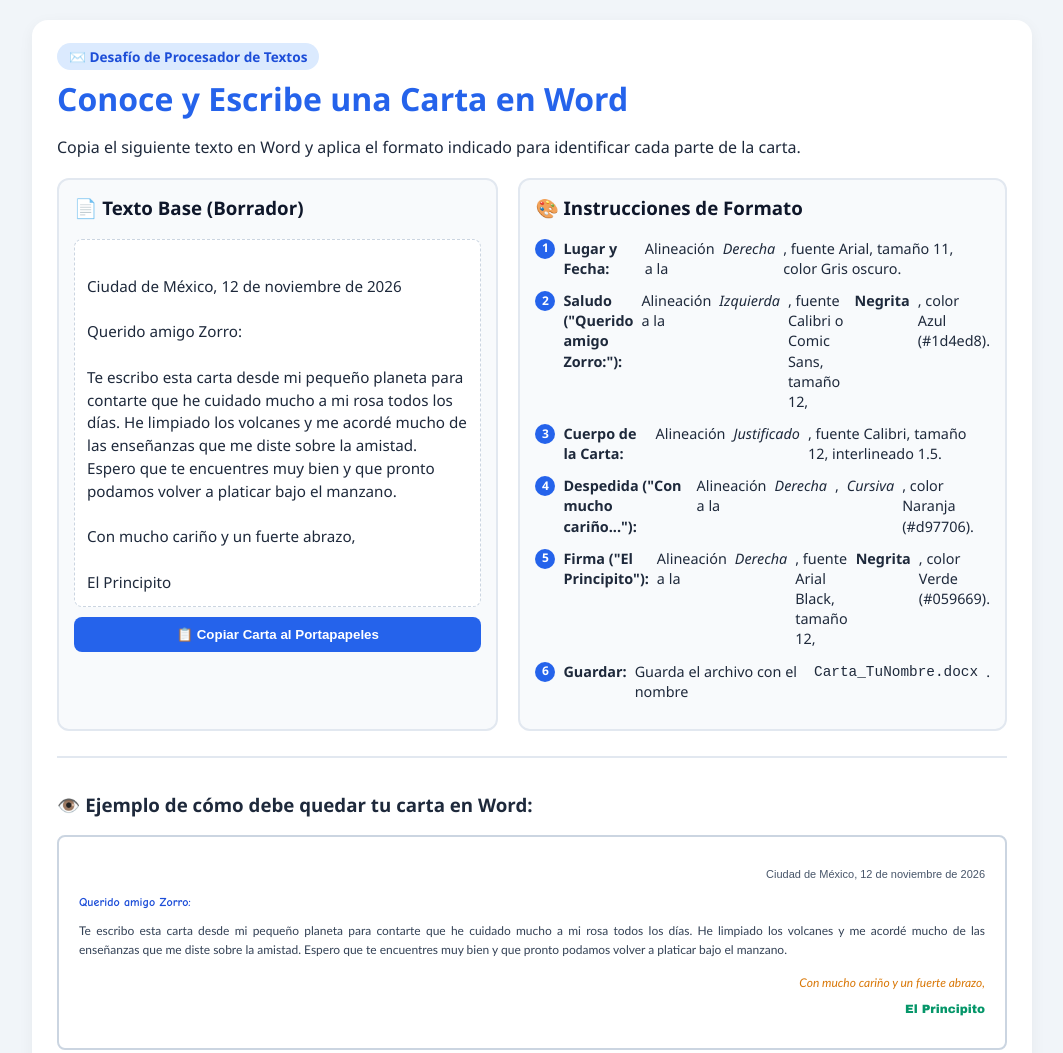
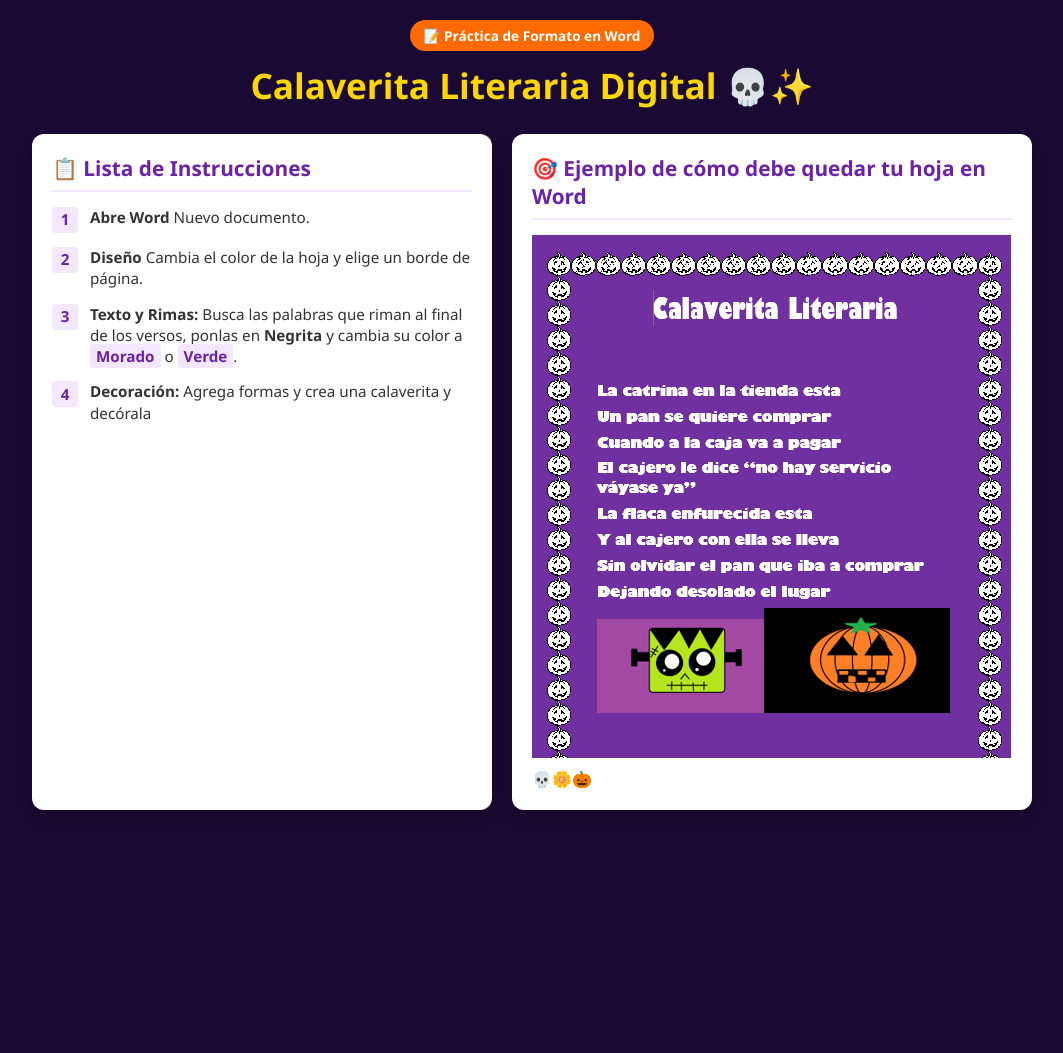
Before and after one commit to martrujillo85-svg/clase-de-inform-tica, a plain HTML site: page semana 7/index.html in a window 1280 px wide. Shown: the top 1053 px of the page, without its empty margins (108-1171 px from the left). After the commit the page ends 855 px from the top, so only its background shows below. Drawn offline with Linux system fonts and the light colour scheme.

Commit message:
semana 7 y 8

```diff
--- a/semana 7/index.html
+++ b/semana 7/index.html
@@ -3,87 +3,47 @@
 <head>
     <meta charset="UTF-8">
     <meta name="viewport" content="width=device-width, initial-scale=1.0">
-    <title>Práctica en Word: La Carta</title>
+    <title>Práctica de Word: Calaverita Literaria 💀🌼</title>
     <link rel="stylesheet" href="styles.css">
 </head>
 <body>
 
-    <div class="contenedor-practica">
+    <div class="contenedor-actividad">
         <header class="cabecera">
-            <span class="badge">✉️ Desafío de Procesador de Textos</span>
-            <h1>Conoce y Escribe una Carta en Word</h1>
-            <p>Copia el siguiente texto en Word y aplica el formato indicado para identificar cada parte de la carta.</p>
+            <span class="badge">📝 Práctica de Formato en Word</span>
+            <h1>Calaverita Literaria Digital 💀✨</h1>
         </header>
 
-        <div class="panel-practica">
-            <!-- Columna 1: Texto a Copiar -->
-            <div class="caja-panel">
-                <h3>📄 Texto Base (Borrador)</h3>
-                <div class="texto-copiar" id="texto-base">
-Ciudad de México, 12 de noviembre de 2026
-
-Querido amigo Zorro:
-
-Te escribo esta carta desde mi pequeño planeta para contarte que he cuidado mucho a mi rosa todos los días. He limpiado los volcanes y me acordé mucho de las enseñanzas que me diste sobre la amistad. Espero que te encuentres muy bien y que pronto podamos volver a platicar bajo el manzano.
-
-Con mucho cariño y un fuerte abrazo,
-
-El Principito
-                </div>
-                <button class="btn-copiar" onclick="copiarTexto()">📋 Copiar Carta al Portapapeles</button>
-            </div>
-
-            <!-- Columna 2: Lista de Instrucciones por Parte de la Carta -->
-            <div class="caja-panel">
-                <h3>🎨 Instrucciones de Formato</h3>
-                <ul class="lista-instrucciones">
+        <div class="grid-contenido">
+            <!-- Columna de Instrucciones -->
+            <div class="tarjeta instrucciones">
+                <h2>📋 Lista de Instrucciones</h2>
+                <ul class="lista-pasos">
                     <li>
-                        <span class="paso">1</span>
-                        <strong>Lugar y Fecha:</strong> Alineación a la <em>Derecha</em>, fuente Arial, tamaño 11, color Gris oscuro.
+                        <span class="paso-num">1</span>
+                        <div><strong>Abre Word</strong> Nuevo documento.</div>
                     </li>
                     <li>
-                        <span class="paso">2</span>
-                        <strong>Saludo ("Querido amigo Zorro:"):</strong> Alineación a la <em>Izquierda</em>, fuente Calibri o Comic Sans, tamaño 12, <strong>Negrita</strong>, color Azul (#1d4ed8).
+                        <span class="paso-num">2</span>
+                        <div><strong>Diseño</strong> Cambia el color de la hoja y elige un borde de página.</div>
                     </li>
                     <li>
-                        <span class="paso">3</span>
-                        <strong>Cuerpo de la Carta:</strong> Alineación <em>Justificado</em>, fuente Calibri, tamaño 12, interlineado 1.5.
+                        <span class="paso-num">3</span>
+                        <div><strong>Texto y Rimas:</strong> Busca las palabras que riman al final de los versos, ponlas en <strong>Negrita</strong> y cambia su color a <span>Morado</span> o <span>Verde</span>.</div>
                     </li>
                     <li>
-                        <span class="paso">4</span>
-                        <strong>Despedida ("Con mucho cariño..."):</strong> Alineación a la <em>Derecha</em>, <em>Cursiva</em>, color Naranja (#d97706).
-                    </li>
-                    <li>
-                        <span class="paso">5</span>
-                        <strong>Firma ("El Principito"):</strong> Alineación a la <em>Derecha</em>, fuente Arial Black, tamaño 12, <strong>Negrita</strong>, color Verde (#059669).
-                    </li>
-                    <li>
-                        <span class="paso">6</span>
-                        <strong>Guardar:</strong> Guarda el archivo con el nombre <code>Carta_TuNombre.docx</code>.
+                        <span class="paso-num">4</span>
+                        <div><strong>Decoración:</strong> Agrega formas y crea una calaverita y decórala</div>
                     </li>
                 </ul>
             </div>
-        </div>
 
-        <!-- Ejemplo final esperado -->
-        <div class="caja-ejemplo">
-            <h3>👁️ Ejemplo de cómo debe quedar tu carta en Word:</h3>
-            <div class="resultado-ejemplo">
-                <p style="text-align: right; color: #475569; font-family: Arial, sans-serif; font-size: 11px; margin-bottom: 15px;">
-                    Ciudad de México, 12 de noviembre de 2026
-                </p>
-                <p style="text-align: left; color: #1d4ed8; font-family: 'Comic Sans MS', Calibri, sans-serif; font-size: 12px; font-weight: bold; margin-bottom: 12px;">
-                    Querido amigo Zorro:
-                </p>
-                <p style="text-align: justify; color: #334155; font-family: Calibri, sans-serif; font-size: 12px; line-height: 1.6; margin-bottom: 15px;">
-                    Te escribo esta carta desde mi pequeño planeta para contarte que he cuidado mucho a mi rosa todos los días. He limpiado los volcanes y me acordé mucho de las enseñanzas que me diste sobre la amistad. Espero que te encuentres muy bien y que pronto podamos volver a platicar bajo el manzano.
-                </p>
-                <p style="text-align: right; color: #d97706; font-family: Calibri, sans-serif; font-size: 12px; font-style: italic; margin-bottom: 8px;">
-                    Con mucho cariño y un fuerte abrazo,
-                </p>
-                <p style="text-align: right; color: #059669; font-family: 'Arial Black', sans-serif; font-size: 12px; font-weight: bold;">
-                    El Principito
-                </p>
+        <!-- Muestra/Previsualización del Resultado Esperado -->
+        <div class="tarjeta vista-previa">
+            <h2>🎯 Ejemplo de cómo debe quedar tu hoja en Word</h2>
+            <div class="hoja-word-simulada">
+                <img src="/semana 7/calaverita.png" alt="">
+                <div class="icono-decorativo">💀🌼🎃</div>
             </div>
         </div>
     </div>
--- a/semana 7/styles.css
+++ b/semana 7/styles.css
@@ -1,124 +1,121 @@
+* {
+    box-sizing: border-box;
+    margin: 0;
+    padding: 0;
+}
+
 body {
     font-family: 'Segoe UI', Tahoma, Geneva, Verdana, sans-serif;
-    background-color: #f1f5f9;
-    margin: 0;
+    background-color: #1a0933;
+    color: #333;
     padding: 20px;
-    color: #1e293b;
+    display: flex;
+    justify-content: center;
 }
 
-.contenedor-practica {
-    max-width: 950px;
-    margin: 0 auto;
-    background: #ffffff;
-    padding: 25px;
-    border-radius: 16px;
-    box-shadow: 0 4px 15px rgba(0, 0, 0, 0.05);
+.contenedor-actividad {
+    max-width: 1000px;
+    width: 100%;
+}
+
+.cabecera {
+    text-align: center;
+    color: #ffffff;
+    margin-bottom: 25px;
+}
+
+.badge {
+    background-color: #ff6b00;
+    color: white;
+    padding: 6px 14px;
+    border-radius: 20px;
+    font-size: 0.85rem;
+    font-weight: bold;
+    display: inline-block;
+    margin-bottom: 10px;
 }
 
 .cabecera h1 {
-    color: #2563eb;
-    margin: 10px 0 5px 0;
+    font-size: 2.2rem;
+    color: #ffd700;
 }
 
-.badge {
-    background-color: #dbeafe;
-    color: #1d4ed8;
-    padding: 4px 12px;
-    border-radius: 20px;
-    font-size: 0.85rem;
+.grid-contenido {
+    display: grid;
+    grid-template-columns: 1fr 1fr;
+    gap: 20px;
+    margin-bottom: 25px;
+}
+
+@media (max-width: 768px) {
+    .grid-contenido {
+        grid-template-columns: 1fr;
+    }
+}
+
+.tarjeta {
+    background-color: #ffffff;
+    border-radius: 12px;
+    padding: 20px;
+    box-shadow: 0 8px 16px rgba(0,0,0,0.2);
+}
+
+.tarjeta h2 {
+    color: #6b21a8;
+    margin-bottom: 15px;
+    font-size: 1.3rem;
+    border-bottom: 2px solid #f3e8ff;
+    padding-bottom: 8px;
+}
+
+.lista-pasos {
+    list-style: none;
+}
+
+.lista-pasos li {
+    display: flex;
+    align-items: flex-start;
+    gap: 12px;
+    margin-bottom: 14px;
+    font-size: 0.95rem;
+    line-height: 1.4;
+}
+
+.paso-num {
+    background-color: #9333ea;
+    color: white;
+    font-weight: bold;
+    width: 26px;
+    height: 26px;
+    border-radius: 50%;
+    display: flex;
+    align-items: center;
+    justify-content: center;
+    flex-shrink: 0;
+}
+
+.lista-pasos span {
+    background-color: #f3e8ff;
+    color: #6b21a8;
+    padding: 2px 6px;
+    border-radius: 4px;
     font-weight: bold;
 }
 
-.panel-practica {
-    display: grid;
-    grid-template-columns: 1fr 1fr;
-    gap: 20px;
-    margin-top: 20px;
+.subtitulo-texto {
+    font-size: 0.9rem;
+    color: #666;
+    margin-bottom: 10px;
 }
 
-.caja-panel {
+.caja-codigo {
     background-color: #f8fafc;
-    border: 2px solid #e2e8f0;
-    border-radius: 12px;
+    border: 2px dashed #cbd5e1;
+    border-radius: 8px;
     padding: 15px;
+    font-family: 'Courier New', Courier, monospace;
+    font-size: 0.95rem;
+    color: #334155;
+    line-height: 1.5;
+    margin-bottom: 15px;
 }
-
-.caja-panel h3 {
-    margin-top: 0;
-    color: #0f172a;
-}
-
-.texto-copiar {
-    background: #ffffff;
-    border: 1px dashed #cbd5e1;
-    padding: 12px;
-    border-radius: 8px;
-    font-size: 0.95rem;
-    line-height: 1.5;
-    white-space: pre-line;
-}
-
-.btn-copiar {
-    margin-top: 10px;
-    background-color: #2563eb;
-    color: white;
-    border: none;
-    padding: 10px 14px;
-    border-radius: 8px;
-    cursor: pointer;
-    font-weight: bold;
-    width: 100%;
-    transition: background-color 0.2s ease;
-}
-
-.btn-copiar:hover {
-    background-color: #1d4ed8;
-}
-
-.lista-instrucciones {
-    list-style: none;
-    padding: 0;
-    margin: 0;
-}
-
-.lista-instrucciones li {
-    margin-bottom: 12px;
-    font-size: 0.9rem;
-    line-height: 1.4;
-    display: flex;
-    align-items: flex-start;
-    gap: 8px;
-}
-
-.paso {
-    background-color: #2563eb;
-    color: white;
-    border-radius: 50%;
-    width: 20px;
-    height: 20px;
-    display: flex;
-    align-items: center;
-    justify-content: center;
-    font-size: 0.75rem;
-    font-weight: bold;
-    flex-shrink: 0;
-}
-
-.caja-ejemplo {
-    margin-top: 25px;
-    border-top: 2px solid #e2e8f0;
-    padding-top: 15px;
-}
-
-.resultado-ejemplo {
-    background-color: #ffffff;
-    border: 2px solid #cbd5e1;
-    padding: 20px;
-    border-radius: 8px;
-}
-
-@media (max-width: 768px) {
-    .panel-practica {
-        grid-template-columns: 1fr;
-    }
-}
--- /dev/null
+++ b/semana 8/styles.css
@@ -0,0 +1,124 @@
+body {
+    font-family: 'Segoe UI', Tahoma, Geneva, Verdana, sans-serif;
+    background-color: #f1f5f9;
+    margin: 0;
+    padding: 20px;
+    color: #1e293b;
+}
+
+.contenedor-practica {
+    max-width: 950px;
+    margin: 0 auto;
+    background: #ffffff;
+    padding: 25px;
+    border-radius: 16px;
+    box-shadow: 0 4px 15px rgba(0, 0, 0, 0.05);
+}
+
+.cabecera h1 {
+    color: #2563eb;
+    margin: 10px 0 5px 0;
+}
+
+.badge {
+    background-color: #dbeafe;
+    color: #1d4ed8;
+    padding: 4px 12px;
+    border-radius: 20px;
+    font-size: 0.85rem;
+    font-weight: bold;
+}
+
+.panel-practica {
+    display: grid;
+    grid-template-columns: 1fr 1fr;
+    gap: 20px;
+    margin-top: 20px;
+}
+
+.caja-panel {
+    background-color: #f8fafc;
+    border: 2px solid #e2e8f0;
+    border-radius: 12px;
+    padding: 15px;
+}
+
+.caja-panel h3 {
+    margin-top: 0;
+    color: #0f172a;
+}
+
+.texto-copiar {
+    background: #ffffff;
+    border: 1px dashed #cbd5e1;
+    padding: 12px;
+    border-radius: 8px;
+    font-size: 0.95rem;
+    line-height: 1.5;
+    white-space: pre-line;
+}
+
+.btn-copiar {
+    margin-top: 10px;
+    background-color: #2563eb;
+    color: white;
+    border: none;
+    padding: 10px 14px;
+    border-radius: 8px;
+    cursor: pointer;
+    font-weight: bold;
+    width: 100%;
+    transition: background-color 0.2s ease;
+}
+
+.btn-copiar:hover {
+    background-color: #1d4ed8;
+}
+
+.lista-instrucciones {
+    list-style: none;
+    padding: 0;
+    margin: 0;
+}
+
+.lista-instrucciones li {
+    margin-bottom: 12px;
+    font-size: 0.9rem;
+    line-height: 1.4;
+    display: flex;
+    align-items: flex-start;
+    gap: 8px;
+}
+
+.paso {
+    background-color: #2563eb;
+    color: white;
+    border-radius: 50%;
+    width: 20px;
+    height: 20px;
+    display: flex;
+    align-items: center;
+    justify-content: center;
+    font-size: 0.75rem;
+    font-weight: bold;
+    flex-shrink: 0;
+}
+
+.caja-ejemplo {
+    margin-top: 25px;
+    border-top: 2px solid #e2e8f0;
+    padding-top: 15px;
+}
+
+.resultado-ejemplo {
+    background-color: #ffffff;
+    border: 2px solid #cbd5e1;
+    padding: 20px;
+    border-radius: 8px;
+}
+
+@media (max-width: 768px) {
+    .panel-practica {
+        grid-template-columns: 1fr;
+    }
+}
```
Also changed, not shown: app.js (+30 -0 lines), index.html (+3 -1 lines), semana 8/index.html (added, +93 -0 lines), semana 7/calaverita.png (added), semana 8/script.js (renamed from semana 7/script.js).
